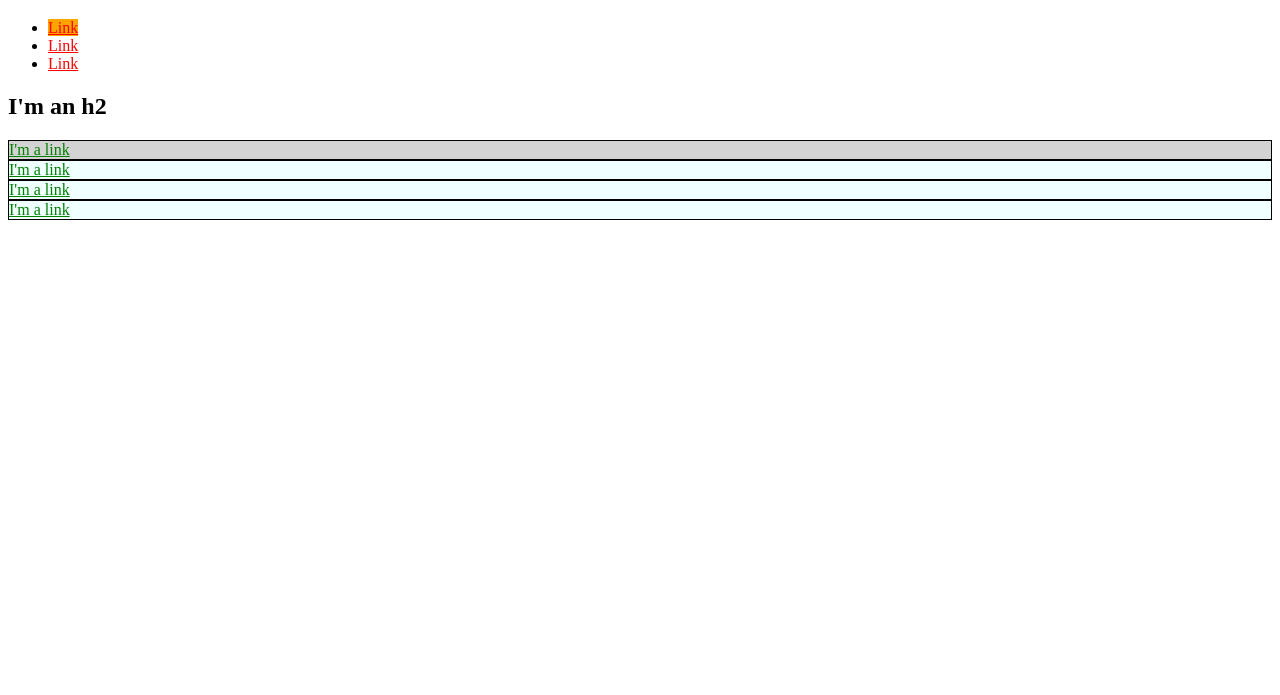
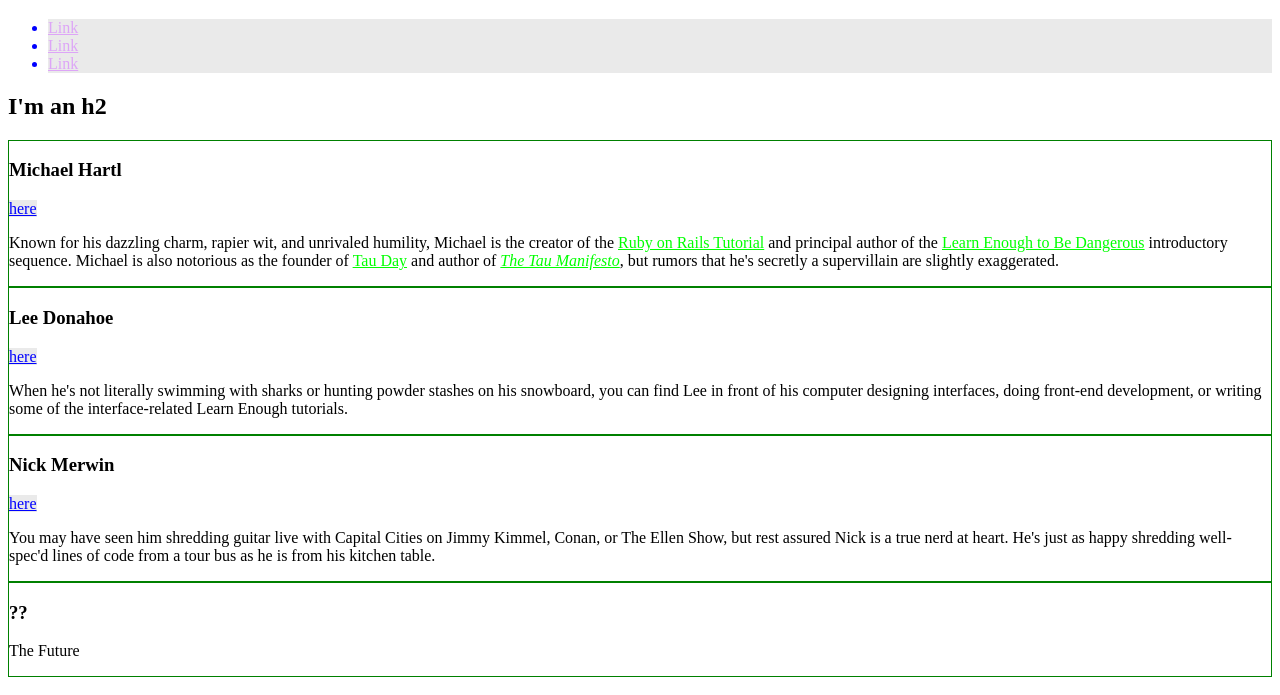
Before and after one commit to jhicks2306/jhicks2306.github.io_old, a plain HTML site: page index.html in a window 1280 px wide. Shown: the part 61-756 px from the top of the page. Drawn offline with Linux system fonts and the light colour scheme.

Commit message:
Additional content and classes

```diff
--- a/index.html
+++ b/index.html
@@ -6,51 +6,93 @@
   <meta http-equiv="X-UA-Compatible" content="ie=edge">
   <title>Test Page: Don't Panic</title>
   <style>
-    a {
-      color: red;
+
+   /* GLOBAL STYLES */
+   div.bio-box {
+     border: 1px solid green;
+   }
+   a {
+      color: #dda5f7;
     }
-    #exec-bio {
-      background-color: lightgray;
+
+    /* SOCIAL STYLES */
+    .social-link {
+      background: rgba(150, 150, 150, 0.2);
+      color: #00f;
     }
+
+    /* BIO STYLES */
     .bio-box {
-      border: 1px solid black;
+      border: 1px solid #000;
     }
-    .bio-box a {
-      color: green;
+    .bio-copy a {
+      color: #0f0;
     }
-    #my-id {
-      background-color: orange;
-    }
-    .my-class {
-      background-color: azure;
-    }
+
   </style>
 </head>
 <body>
   <h1>I'm an h1</h1>
   <ul>
-    <li>
-      <a id="my-id" href="http://example.com/">Link</a>
-    </li>
-    <li>
+    <li class="social-link">
       <a href="http://example.com/">Link</a>
     </li>
-    <li>
+    <li class="social-link">
+      <a href="http://example.com/">Link</a>
+    </li>
+    <li class="social-link">
       <a href="http://example.com/">Link</a>
     </li>
   </ul>
   <h2>I'm an h2</h2>
-  <div id="exec-bio" class="bio-box my-class">
-    <a href="http://example.com/">I'm a link</a>
+  <div class="bio-box">
+    <h3>Michael Hartl</h3>
+    <a href="http://twitter.com/mhartl" class="social-link">here</a>
+    <div class="bio-copy">
+      <p>
+        Known for his dazzling charm, rapier wit, and unrivaled humility,
+        Michael is the creator of the
+        <a href="https://www.railstutorial.org/">Ruby on Rails
+        Tutorial</a> and principal author of the
+        <a href="https://learnenough.com/">
+        Learn Enough to Be Dangerous</a> introductory sequence. Michael
+        is also notorious as the founder of
+        <a href="http://tauday.com/">Tau Day</a> and author of
+        <a href="http://tauday.com/tau-manifesto"><em>The Tau
+        Manifesto</em></a>, but rumors that he's secretly a supervillain
+        are slightly exaggerated.
+      </p>
+    </div>
   </div>
-  <div class="bio-box my-class">
-    <a href="http://example.com/">I'm a link</a>
+  <div class="bio-box">
+    <h3>Lee Donahoe</h3>
+    <a href="https://twitter.com/leedonahoe" class="social-link">here</a>
+    <div class="bio-copy">
+      <p>
+        When he's not literally swimming with sharks or hunting powder stashes on
+        his snowboard, you can find Lee in front of his computer designing
+        interfaces, doing front-end development, or writing some of the
+        interface-related Learn Enough tutorials.
+      </p>
+    </div>
   </div>
-  <div class="bio-box my-class">
-    <a href="http://example.com/">I'm a link</a>
+  <div class="bio-box">
+    <h3>Nick Merwin</h3>
+    <a href="https://twitter.com/nickmerwin" class="social-link">here</a>
+    <div class="bio-copy">
+      <p>
+        You may have seen him shredding guitar live with Capital Cities on Jimmy
+        Kimmel, Conan, or The Ellen Show, but rest assured Nick is a true nerd at
+        heart. He's just as happy shredding well-spec'd lines of code from a tour
+        bus as he is from his kitchen table.
+      </p>
+    </div>
   </div>
-  <div class="bio-box my-class">
-    <a href="http://example.com/">I'm a link</a>
+  <div class="bio-box">
+    <h3>??</h3>
+    <p>
+      The Future
+    </p>
   </div>
 </body>
 </html>
```
